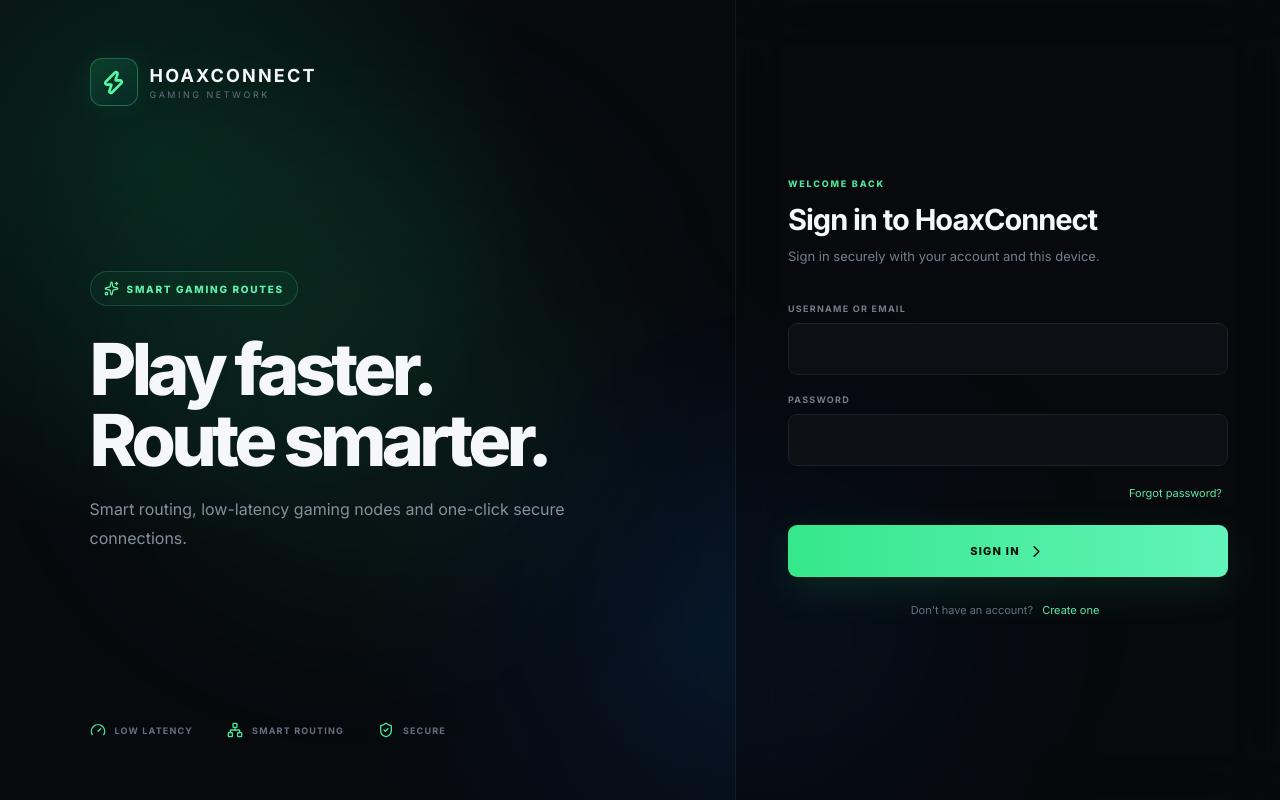
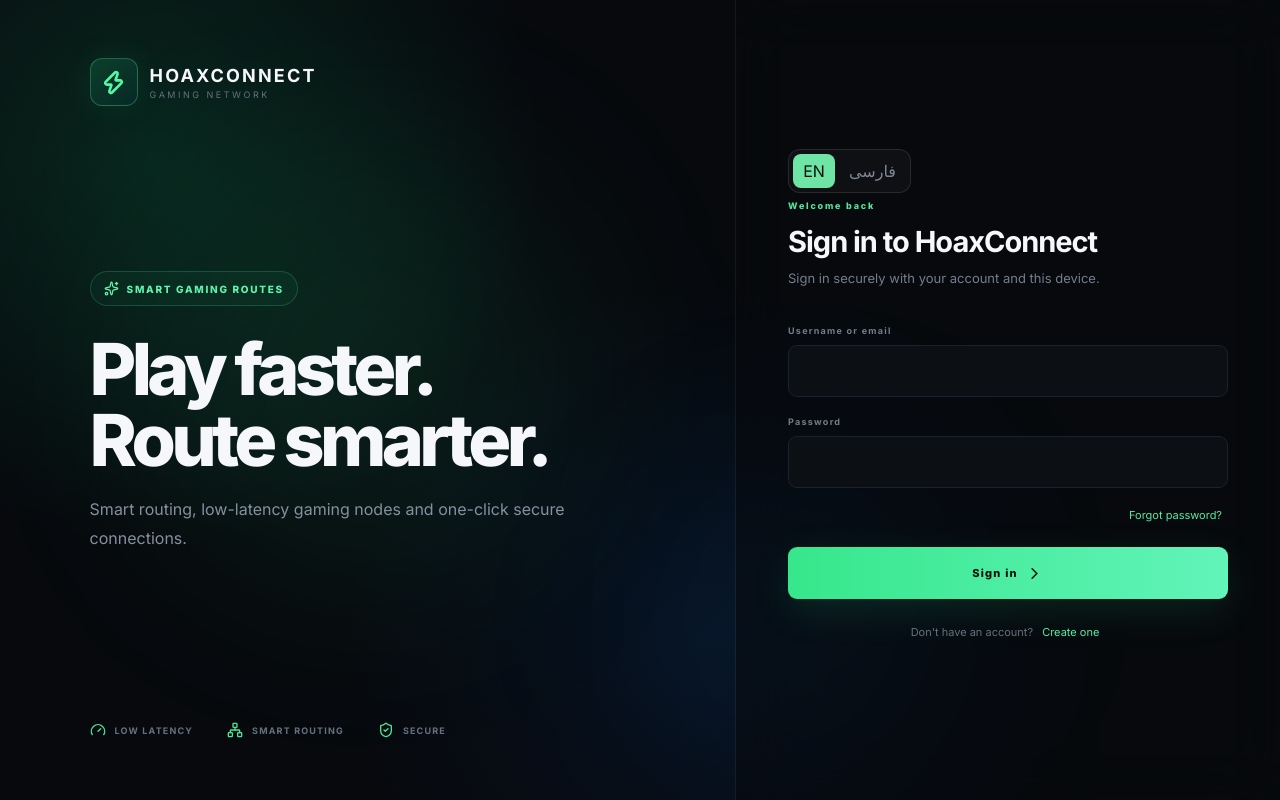
Before and after one commit to devprogrmer/HoaxConnect, a React (Vite) app: page / in a window 1280 px wide. Built offline with nearby package versions, Linux system fonts and the light colour scheme.

Commit message:
feat: localize authentication and primary navigation

```diff
--- a/src/App.css
+++ b/src/App.css
@@ -2065,3 +2065,55 @@ button:disabled {
  .device-reporting-settings .settingRow > span { display: grid; gap: 5px; min-width: 0; }
  .device-reporting-settings .settingRow > span > span { color: #a7b4bc; font-size: 12px; line-height: 1.5; }
  .device-reporting-settings input { width: 20px; height: 20px; flex: 0 0 20px; accent-color: #63dbaa; }
+.languageSwitcher {
+  display: inline-flex;
+  align-items: center;
+  gap: 4px;
+  padding: 4px;
+  border: 1px solid rgba(255, 255, 255, 0.1);
+  border-radius: 12px;
+  background: rgba(255, 255, 255, 0.035);
+  align-self: flex-end;
+}
+
+.languageSwitcher button {
+  min-width: 42px;
+  padding: 7px 10px;
+  border: 0;
+  border-radius: 8px;
+  color: #7e8794;
+  background: transparent;
+  cursor: pointer;
+}
+
+.languageSwitcher .languageActive {
+  color: #07120d;
+  background: #6fe5a5;
+}
+
+.languageSettingsCard {
+  display: flex;
+  align-items: center;
+  justify-content: space-between;
+  gap: 20px;
+  margin-block-end: 18px;
+}
+
+.languageSettingsCard > div:first-child {
+  display: grid;
+  gap: 6px;
+}
+
+.languageSettingsCard span {
+  color: var(--muted);
+}
+
+html[dir="rtl"] body {
+  text-align: right;
+}
+
+html[dir="rtl"] .sidebar,
+html[dir="rtl"] .loginCard,
+html[dir="rtl"] .inputGroup {
+  direction: rtl;
+}
--- a/src/App.tsx
+++ b/src/App.tsx
@@ -34,6 +34,7 @@ import "./App.css";
 import NetworkDoctor from "./NetworkDoctor";
 import SplitTunnel from "./SplitTunnel";
 import DeviceReportingSettings from "./DeviceReportingSettings";
+import { LanguageSwitcher, useI18n } from "./i18n";
 import {
   nativeAvailable,
   nativeDiagnostic,
@@ -206,6 +207,7 @@ function Login({
   onModal: (modal: ModalType) => void;
   initialError: string;
 }) {
+  const { t } = useI18n();
   const [mode, setMode] = useState<"login" | "register">("login");
   const [identifier, setIdentifier] = useState("");
   const [email, setEmail] = useState("");
@@ -311,25 +313,26 @@ function Login({
 
       <section className="loginPanel">
         <form className="loginCard" onSubmit={submit}>
+          <LanguageSwitcher />
           <div className="loginHeader">
             <span className="eyebrow">
-              {mode === "login" ? "WELCOME BACK" : "NEW ACCOUNT"}
+              {mode === "login" ? t("auth.welcomeBack") : t("auth.newAccount")}
             </span>
             <h2>
               {mode === "login"
-                ? "Sign in to HoaxConnect"
-                : "Create your account"}
+                ? t("auth.signInTitle")
+                : t("auth.createTitle")}
             </h2>
             <p>
               {mode === "login"
-                ? "Sign in securely with your account and this device."
-                : "Your phone number is not verified until phone verification is available."}
+                ? t("auth.signInDescription")
+                : t("auth.createDescription")}
             </p>
           </div>
 
           {mode === "login" ? (
             <label className="inputGroup">
-              <span>USERNAME OR EMAIL</span>
+              <span>{t("auth.identifier")}</span>
               <input
                 autoComplete="username"
                 value={identifier}
@@ -342,7 +345,7 @@ function Login({
           ) : (
             <>
               <label className="inputGroup">
-                <span>EMAIL</span>
+                <span>{t("auth.email")}</span>
                 <input
                   type="email"
                   autoComplete="email"
@@ -353,7 +356,7 @@ function Login({
                 />
               </label>
               <label className="inputGroup">
-                <span>PHONE NUMBER</span>
+                <span>{t("auth.phone")}</span>
                 <input
                   type="tel"
                   autoComplete="tel"
@@ -366,7 +369,7 @@ function Login({
                 />
               </label>
               <label className="inputGroup">
-                <span>USERNAME</span>
+                <span>{t("auth.username")}</span>
                 <input
                   autoComplete="username"
                   value={username}
@@ -381,7 +384,7 @@ function Login({
           )}
 
           <label className="inputGroup">
-            <span>PASSWORD</span>
+            <span>{t("auth.password")}</span>
             <input
               type="password"
               autoComplete={mode === "login" ? "current-password" : "new-password"}
@@ -408,22 +411,22 @@ function Login({
                 onClick={() => onModal("forgot")}
                 disabled={loading}
               >
-                Forgot password?
+                {t("auth.forgotPassword")}
               </button>
             </div>
           )}
 
           <button className="loginButton" disabled={loading}>
             {loading
-              ? mode === "login" ? "SIGNING IN..." : "CREATING ACCOUNT..."
-              : mode === "login" ? "SIGN IN" : "CREATE ACCOUNT"}
+              ? mode === "login" ? t("auth.signingIn") : t("auth.creatingAccount")
+              : mode === "login" ? t("auth.signIn") : t("auth.createAccount")}
             {!loading && <ChevronRight size={19} />}
           </button>
 
           <p className="loginFooter">
             {mode === "login"
-              ? "Don't have an account? "
-              : "Already have an account? "}
+              ? `${t("auth.noAccount")} `
+              : `${t("auth.hasAccount")} `}
             <button
               type="button"
               disabled={loading}
@@ -431,7 +434,7 @@ function Login({
                 switchMode(mode === "login" ? "register" : "login")
               }
             >
-              {mode === "login" ? "Create one" : "Sign in"}
+              {mode === "login" ? t("auth.createOne") : t("auth.signIn")}
             </button>
           </p>
         </form>
@@ -441,6 +444,7 @@ function Login({
 }
 
 export default function App() {
+  const { t } = useI18n();
   const [loggedIn, setLoggedIn] = useState(false);
   const [authNotice, setAuthNotice] = useState("");
   const [authChecking, setAuthChecking] = useState(
@@ -902,12 +906,12 @@ export default function App() {
 
   function Sidebar() {
     const nav = [
-      ["dashboard", "Dashboard", <Gauge size={19} />],
-      ["servers", "Servers", <Server size={19} />],
-      ["game-test", "Game Test", <Gamepad2 size={19} />],
-      ["network", "Network Test", <Activity size={19} />],
-      ["network-doctor", "Network Doctor", <Activity size={19} />],
-      ["split-tunnel", "Games & Apps", <Network size={19} />],
+      ["dashboard", t("nav.home"), <Gauge size={19} />],
+      ["servers", t("nav.servers"), <Server size={19} />],
+      ["game-test", t("nav.gameTest"), <Gamepad2 size={19} />],
+      ["network", t("nav.networkTest"), <Activity size={19} />],
+      ["network-doctor", t("nav.networkDoctor"), <Activity size={19} />],
+      ["split-tunnel", t("nav.gamesApps"), <Network size={19} />],
     ] as const;
 
     return (
@@ -946,7 +950,7 @@ export default function App() {
             onClick={() => setPage("subscription")}
           >
             <ShoppingBag size={19} />
-            Subscription
+            {t("nav.subscription")}
           </button>
 
           <button
@@ -954,7 +958,7 @@ export default function App() {
             onClick={() => setPage("settings")}
           >
             <Settings size={19} />
-            Settings
+            {t("nav.settings")}
           </button>
         </nav>
 
@@ -1983,7 +1987,14 @@ export default function App() {
 
     return (
       <>
-        <PageHeader eyebrow="PREFERENCES" title="Settings" />
+        <PageHeader eyebrow={t("settings.preferences")} title={t("nav.settings")} />
+        <article className="genericCard languageSettingsCard">
+          <div>
+            <strong>{t("settings.languageTitle")}</strong>
+            <span>{t("settings.languageDescription")}</span>
+          </div>
+          <LanguageSwitcher />
+        </article>
         <DeviceReportingSettings />
 
         <div className="settingsGrid">
@@ -2081,7 +2092,7 @@ export default function App() {
               onClick={() => notify("Settings saved in UI Test Mode.")}
             >
               <Check size={17} />
-              SAVE SETTINGS
+              {t("settings.save")}
             </button>
           </article>
         </div>
--- a/src/DeviceReportingSettings.tsx
+++ b/src/DeviceReportingSettings.tsx
@@ -1,6 +1,8 @@
 import { useEffect, useState } from "react";
+import { useI18n } from "./i18n";
 
 export default function DeviceReportingSettings() {
+  const { t } = useI18n();
   const [permissions, setPermissions] = useState<HoaxReportingPermissions | null>(null);
   const [busy, setBusy] = useState(false);
   const [message, setMessage] = useState("");
@@ -38,7 +40,7 @@ export default function DeviceReportingSettings() {
     ["applications", "Share open application names", "Send names of applications with visible windows. Window titles, file paths and browsing history are excluded."],
   ];
   return <section className="device-reporting-settings">
-    <h2>Device reporting</h2>
+    <h2>{t("reporting.title")}</h2>
     <p>Your signed-in app reports its presence and connection IP. Additional sharing is optional. Reports expire after 24 hours.</p>
     <fieldset disabled={!permissions || busy}>
       {options.map(([key, label, description]) => <label className="settingRow" key={key}>
--- a/src/NetworkDoctor.tsx
+++ b/src/NetworkDoctor.tsx
@@ -22,6 +22,7 @@ import {
 } from "react";
 
 import "./NetworkDoctor.css";
+import { useI18n } from "./i18n";
 
 function formatBytesPerSecond(value: number) {
   if (value >= 1_000_000) {
@@ -41,6 +42,7 @@ function formatBytesPerSecond(value: number) {
 }
 
 export default function NetworkDoctor() {
+  const { t } = useI18n();
   const [
     activity,
     setActivity,
@@ -491,7 +493,7 @@ export default function NetworkDoctor() {
         </strong>
 
         <span>
-          Network Doctor runs locally on
+          {t("doctor.title")} runs locally on
           Windows.
         </span>
       </div>
--- a/src/i18n.tsx
+++ b/src/i18n.tsx
@@ -73,3 +73,27 @@ export function useI18n(): I18nValue {
   if (!value) throw new Error("useI18n must be used inside LocaleProvider");
   return value;
 }
+
+export function LanguageSwitcher({ className = "" }: { className?: string }) {
+  const { locale, setLocale, t } = useI18n();
+  return (
+    <div className={`languageSwitcher ${className}`.trim()} aria-label={t("language.label")}>
+      <button
+        type="button"
+        className={locale === "en" ? "languageActive" : ""}
+        aria-pressed={locale === "en"}
+        onClick={() => setLocale("en")}
+      >
+        EN
+      </button>
+      <button
+        type="button"
+        className={locale === "fa" ? "languageActive" : ""}
+        aria-pressed={locale === "fa"}
+        onClick={() => setLocale("fa")}
+      >
+        فارسی
+      </button>
+    </div>
+  );
+}
--- a/src/locales/en.ts
+++ b/src/locales/en.ts
@@ -4,10 +4,43 @@ export const en = {
   "language.label": "Language",
   "auth.signIn": "Sign in",
   "auth.createAccount": "Create account",
+  "auth.welcomeBack": "Welcome back",
+  "auth.newAccount": "New account",
+  "auth.signInTitle": "Sign in to HoaxConnect",
+  "auth.createTitle": "Create your account",
+  "auth.signInDescription": "Sign in securely with your account and this device.",
+  "auth.createDescription": "Your phone number is not verified until phone verification is available.",
+  "auth.identifier": "Username or email",
+  "auth.email": "Email",
+  "auth.phone": "Phone number",
+  "auth.username": "Username",
+  "auth.password": "Password",
+  "auth.forgotPassword": "Forgot password?",
+  "auth.signingIn": "Signing in...",
+  "auth.creatingAccount": "Creating account...",
+  "auth.noAccount": "Don't have an account?",
+  "auth.hasAccount": "Already have an account?",
+  "auth.createOne": "Create one",
   "nav.home": "Home",
+  "nav.dashboard": "Dashboard",
+  "nav.servers": "Servers",
+  "nav.gameTest": "Game Test",
+  "nav.networkTest": "Network Test",
   "nav.gamesApps": "Games & Apps",
   "nav.networkDoctor": "Network Doctor",
+  "nav.subscription": "Subscription",
   "nav.settings": "Settings",
+  "settings.preferences": "Preferences",
+  "settings.connection": "Connection",
+  "settings.vpnBehaviour": "VPN behaviour",
+  "settings.languageTitle": "App language",
+  "settings.languageDescription": "Choose English or Persian. The change applies immediately.",
+  "settings.save": "Save settings",
+  "games.applicationRouting": "Application routing",
+  "games.selectedApps": "Selected apps",
+  "games.windowsApps": "Windows applications",
+  "doctor.title": "Network Doctor",
+  "reporting.title": "Device reporting",
   "status.installed": "Installed",
   "status.running": "Running",
   "status.selected": "Selected",
--- a/src/locales/fa.ts
+++ b/src/locales/fa.ts
@@ -6,10 +6,43 @@ export const fa: Record<TranslationKey, string> = {
   "language.label": "زبان",
   "auth.signIn": "ورود",
   "auth.createAccount": "ساخت حساب",
+  "auth.welcomeBack": "خوش برگشتی",
+  "auth.newAccount": "حساب جدید",
+  "auth.signInTitle": "ورود به HoaxConnect",
+  "auth.createTitle": "حساب خود را بسازید",
+  "auth.signInDescription": "با حساب و همین دستگاه به‌صورت امن وارد شوید.",
+  "auth.createDescription": "شماره تلفن تا زمان فعال‌شدن تأیید پیامکی، تأییدشده نیست.",
+  "auth.identifier": "نام کاربری یا ایمیل",
+  "auth.email": "ایمیل",
+  "auth.phone": "شماره تلفن",
+  "auth.username": "نام کاربری",
+  "auth.password": "رمز عبور",
+  "auth.forgotPassword": "رمز عبور را فراموش کرده‌اید؟",
+  "auth.signingIn": "در حال ورود...",
+  "auth.creatingAccount": "در حال ساخت حساب...",
+  "auth.noAccount": "حساب ندارید؟",
+  "auth.hasAccount": "از قبل حساب دارید؟",
+  "auth.createOne": "ساخت حساب",
   "nav.home": "خانه",
+  "nav.dashboard": "داشبورد",
+  "nav.servers": "سرورها",
+  "nav.gameTest": "تست بازی",
+  "nav.networkTest": "تست شبکه",
   "nav.gamesApps": "بازی‌ها و برنامه‌ها",
   "nav.networkDoctor": "بررسی شبکه",
+  "nav.subscription": "اشتراک",
   "nav.settings": "تنظیمات",
+  "settings.preferences": "تنظیمات برنامه",
+  "settings.connection": "اتصال",
+  "settings.vpnBehaviour": "رفتار اتصال",
+  "settings.languageTitle": "زبان برنامه",
+  "settings.languageDescription": "فارسی یا انگلیسی را انتخاب کنید؛ تغییر فوراً اعمال می‌شود.",
+  "settings.save": "ذخیره تنظیمات",
+  "games.applicationRouting": "مسیریابی برنامه‌ها",
+  "games.selectedApps": "برنامه‌های انتخاب‌شده",
+  "games.windowsApps": "برنامه‌های ویندوز",
+  "doctor.title": "بررسی شبکه",
+  "reporting.title": "گزارش دستگاه",
   "status.installed": "نصب‌شده",
   "status.running": "در حال اجرا",
   "status.selected": "انتخاب‌شده",
```
Also changed, not shown: src/SplitTunnel.tsx (+5 -3 lines), 1 other file (tests, documents, lock files or other folders).
